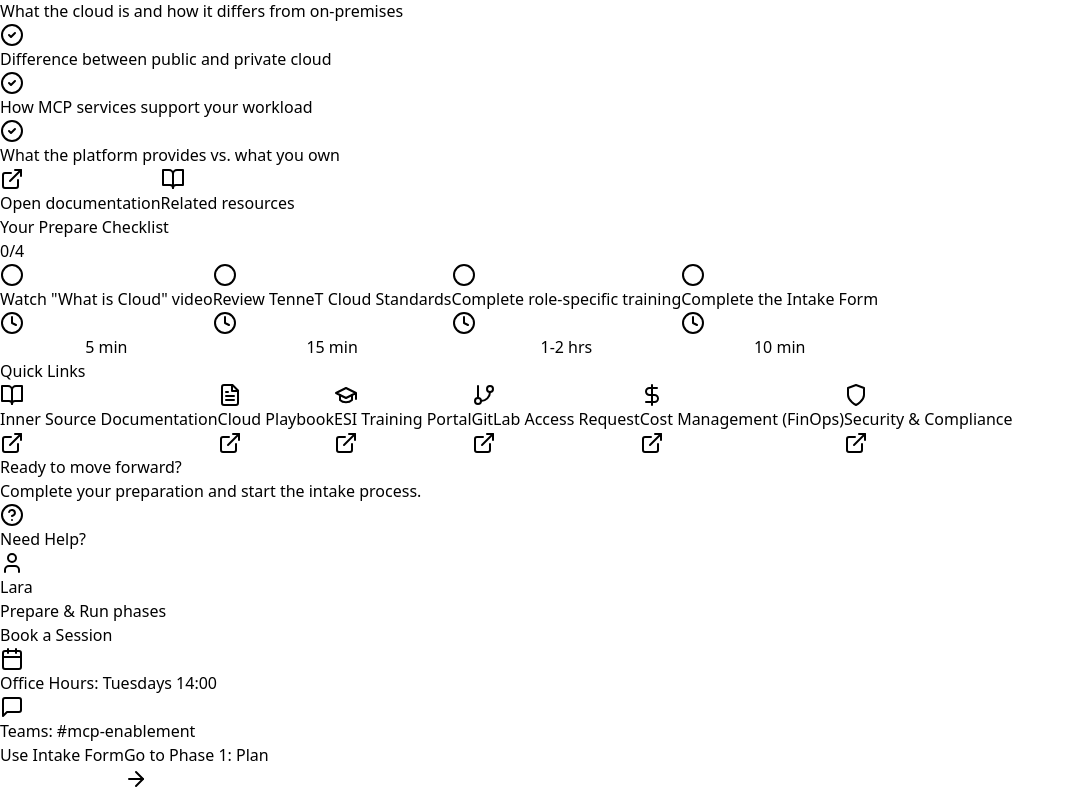
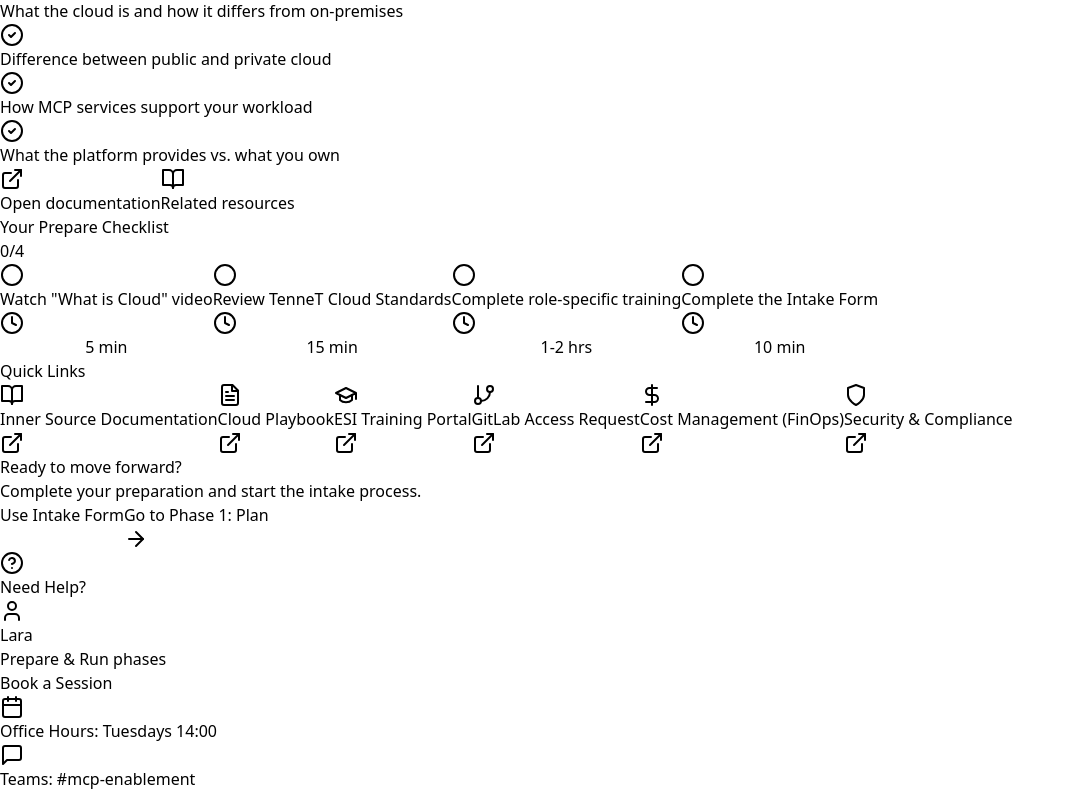
Before and after one commit to ortiq01/cloud-playbook, a React (Vite) app: page / in a window 1280 px wide. Shown: the part 1473-2264 px from the top of the page, without its empty margins (0-1075 px from the left). Built offline with nearby package versions, Linux system fonts and the light colour scheme.

Commit message:
Reorder footer ribbon layout

```diff
--- a/src/App.jsx
+++ b/src/App.jsx
@@ -1179,8 +1179,21 @@
               <p className="text-gray-300 text-sm">{currentConfig.footer.subtitle}</p>
             </div>
 
-            <div className="lg:col-span-1">
-              <div className="bg-white/10 border border-white/10 rounded-xl p-4">
+            <div className="lg:col-span-1 flex flex-col sm:flex-row lg:flex-col xl:flex-row gap-3 justify-start lg:justify-center">
+              <button className="bg-white text-gray-800 px-5 py-2.5 rounded-lg font-semibold hover:bg-gray-100 transition-colors text-sm">
+                {currentConfig.footer.primaryLabel}
+              </button>
+              <button
+                onClick={currentConfig.footer.onSecondary}
+                className="bg-blue-600 text-white px-5 py-2.5 rounded-lg font-semibold flex items-center justify-center gap-2 hover:bg-blue-700 transition-colors text-sm"
+              >
+                {currentConfig.footer.secondaryLabel}
+                <ArrowRight className="w-4 h-4" />
+              </button>
+            </div>
+
+            <div className="lg:col-span-1 lg:flex lg:justify-end">
+              <div className="bg-white/10 border border-white/10 rounded-xl p-4 w-full lg:max-w-md">
                 <div className="flex items-center gap-2 mb-3">
                   <HelpCircle className="w-4 h-4 text-blue-200" />
                   <h3 className="font-bold text-sm">Need Help?</h3>
@@ -1214,19 +1227,6 @@
                 </div>
               </div>
             </div>
-
-            <div className="lg:col-span-1 flex flex-col sm:flex-row lg:flex-col xl:flex-row gap-3 justify-end">
-              <button className="bg-white text-gray-800 px-5 py-2.5 rounded-lg font-semibold hover:bg-gray-100 transition-colors text-sm">
-                {currentConfig.footer.primaryLabel}
-              </button>
-              <button
-                onClick={currentConfig.footer.onSecondary}
-                className="bg-blue-600 text-white px-5 py-2.5 rounded-lg font-semibold flex items-center justify-center gap-2 hover:bg-blue-700 transition-colors text-sm"
-              >
-                {currentConfig.footer.secondaryLabel}
-                <ArrowRight className="w-4 h-4" />
-              </button>
-            </div>
           </div>
         </div>
       </div>
```
